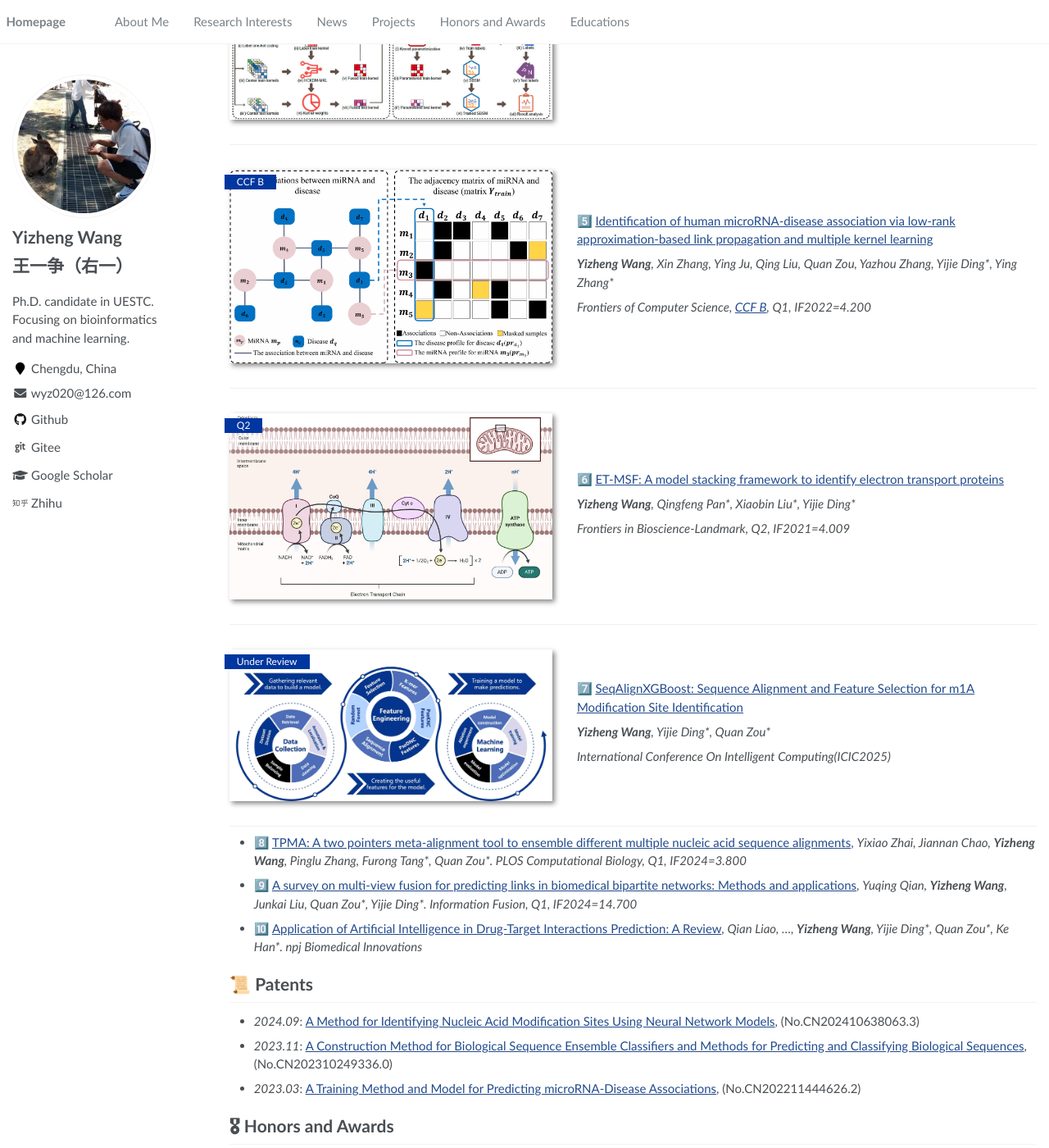
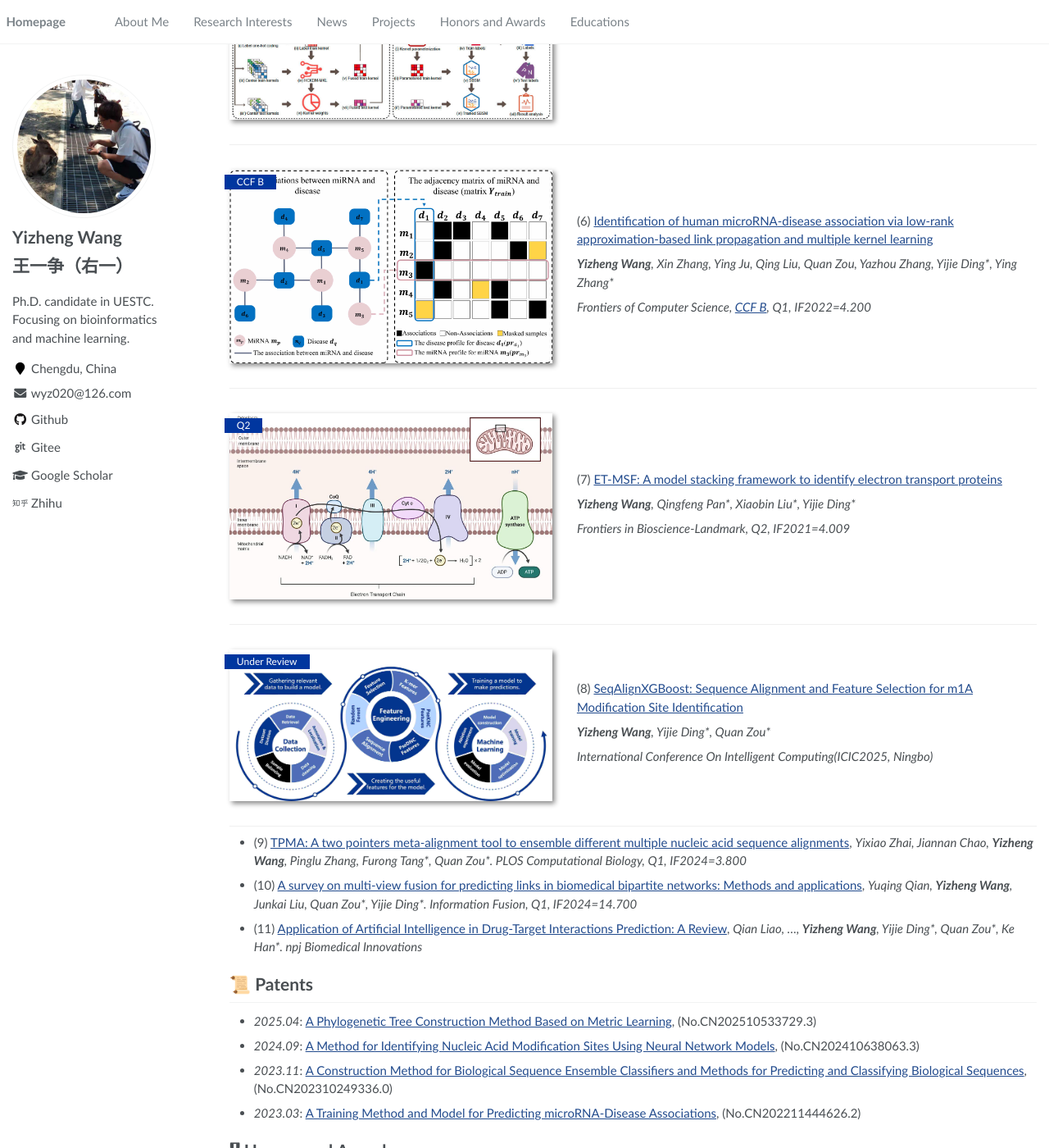
Before and after one commit to yzwbio/yzwbio.github.io, a Jekyll site: the page built from _pages/about.md, in a window 1280 px wide and 1400 px high, scrolled down 2491 px. Shown: the whole window at 82% size. Built offline with Jekyll 4.4.1, drawn with Linux system fonts in a browser that asks for light colours; some of the changed text lies outside the part shown.

Commit message:
修改：     _pages/about.md

```diff
--- a/_pages/about.md
+++ b/_pages/about.md
@@ -46,7 +46,7 @@
 <!------------------------------------------------------------------------------>
 <div class='paper-box'>
   <div class='paper-box-image'>
-      <div class="badge">Write Manuscripts</div>
+      <div class="badge">Perform Experiments</div>
       <img src='images/amp.jpg' alt="sym" width="100%">
   </div>
   <div class='paper-box-text' markdown="1">
@@ -63,7 +63,7 @@
 <!------------------------------------------------------------------------------>
 <div class='paper-box'>
   <div class='paper-box-image'>
-      <div class="badge">Write Manuscripts</div>
+      <div class="badge">Under Review</div>
       <img src='images/SBNN.jpg' alt="sym" width="100%">
   </div>
   <div class='paper-box-text' markdown="1">
@@ -80,7 +80,7 @@
 <!------------------------------------------------------------------------------>
 <div class='paper-box'>
   <div class='paper-box-image'>
-      <div class="badge">Perform experiments</div>
+      <div class="badge">Perform Experiments</div>
       <img src='images/DeepKernelSBSM.jpg' alt="sym" width="100%">
   </div>
   <div class='paper-box-text' markdown="1">
@@ -98,7 +98,7 @@
 <!------------------------------------------------------------------------------>
 <div class='paper-box'>
   <div class='paper-box-image'>
-      <div class="badge">Perform experiments</div>
+      <div class="badge">Perform Experiments</div>
       <img src='images/hckdm.jpg' alt="sym" width="100%">
   </div>
   <div class='paper-box-text' markdown="1">
@@ -145,7 +145,7 @@
   </div>
   <div class='paper-box-text' markdown="1">
 
-5️⃣ [Identification of human microRNA-disease association via low-rank approximation-based link propagation and multiple kernel learning](https://journal.hep.com.cn/fcs/EN/10.1007/s11704-023-2490-5)
+(6) [Identification of human microRNA-disease association via low-rank approximation-based link propagation and multiple kernel learning](https://journal.hep.com.cn/fcs/EN/10.1007/s11704-023-2490-5)
 
 ***Yizheng Wang**, Xin Zhang, Ying Ju, Qing Liu, Quan Zou, Yazhou Zhang, Yijie Ding\*, Ying Zhang\**
 
@@ -184,27 +184,28 @@
   </div>
   <div class='paper-box-text' markdown="1">
 
-7️⃣ [SeqAlignXGBoost: Sequence Alignment and Feature Selection for m1A Modification Site Identification](#)
+(8) [SeqAlignXGBoost: Sequence Alignment and Feature Selection for m1A Modification Site Identification](#)
 
 ***Yizheng Wang**, Yijie Ding\*, Quan Zou\**
 
-*International Conference On Intelligent Computing(ICIC2025)*
+*International Conference On Intelligent Computing(ICIC2025, Ningbo)*
 
   </div>
 </div>
 <!------------------------------------------------------------------------------>
 
 
-- 8️⃣ [TPMA: A two pointers meta-alignment tool to ensemble different multiple nucleic acid sequence alignments](https://journals.plos.org/ploscompbiol/article?id=10.1371/journal.pcbi.1011988), *Yixiao Zhai, Jiannan Chao, **Yizheng Wang**, Pinglu Zhang, Furong Tang\*, Quan Zou\*. PLOS Computational Biology, Q1, IF2024=3.800*
+- (9) [TPMA: A two pointers meta-alignment tool to ensemble different multiple nucleic acid sequence alignments](https://journals.plos.org/ploscompbiol/article?id=10.1371/journal.pcbi.1011988), *Yixiao Zhai, Jiannan Chao, **Yizheng Wang**, Pinglu Zhang, Furong Tang\*, Quan Zou\*. PLOS Computational Biology, Q1, IF2024=3.800*
 
-- 9️⃣ [A survey on multi-view fusion for predicting links in biomedical bipartite networks: Methods and applications](https://www.sciencedirect.com/science/article/pii/S1566253524006729), *Yuqing Qian, **Yizheng Wang**, Junkai Liu, Quan Zou\*, Yijie Ding\*. Information Fusion, Q1, IF2024=14.700*
+- (10) [A survey on multi-view fusion for predicting links in biomedical bipartite networks: Methods and applications](https://www.sciencedirect.com/science/article/pii/S1566253524006729), *Yuqing Qian, **Yizheng Wang**, Junkai Liu, Quan Zou\*, Yijie Ding\*. Information Fusion, Q1, IF2024=14.700*
 
-- 🔟 [Application of Artificial Intelligence in Drug-Target Interactions Prediction: A Review](#), *Qian Liao, ..., **Yizheng Wang**, Yijie Ding\*, Quan Zou\*, Ke Han\*. npj Biomedical Innovations*
+- (11) [Application of Artificial Intelligence in Drug-Target Interactions Prediction: A Review](#), *Qian Liao, ..., **Yizheng Wang**, Yijie Ding\*, Quan Zou\*, Ke Han\*. npj Biomedical Innovations*
 
 # 📜 Patents
-- *2024.09*: [A Method for Identifying Nucleic Acid Modification Sites Using Neural Network Models](https://kns.cnki.net/kcms2/article/abstract?v=KrjhrmY9aOXwzcTFbmu4pBVqW6DPEI-3s0eeepmiORdD_xlRYRdokzlxTNhO6A9FPYNpzStZkcusZY1ym64QEuroqXVLrztg7MX3h489zCaYfn64r-40gZk78gu7tiLtTkaYemw2Lgkj9EgICsZle3GRTCIe1KCyAPZoNCKvEvM6srNDg93Sks1eezcWmaaY&uniplatform=NZKPT&language=CHS), (No.CN202410638063.3)
-- *2023.11*: [A Construction Method for Biological Sequence Ensemble Classifiers and Methods for Predicting and Classifying Biological Sequences](https://kns.cnki.net/kcms2/article/abstract?v=KrjhrmY9aOUfRhwquxl7HLs39eEG4HOWA7YU_hgl6VokYyKhmWAmnzYZ3Ea4G7SD7F_EjGYy2l4zHPrWwAIrk2sgCA2tIP-9_iVykNNvEQC1iwmqfsrlNgnOA8RIr-jBwhosolorFg4Xx9XiXZFUK4oFPWphlNbZipyKt_YBKiHiVInY_38iG5LMsAWILYeM&uniplatform=NZKPT&language=CHS), (No.CN202310249336.0)
-- *2023.03*: [A Training Method and Model for Predicting microRNA-Disease Associations](https://kns.cnki.net/kcms2/article/abstract?v=KrjhrmY9aOUfRhwquxl7HLs39eEG4HOWA7YU_hgl6VokYyKhmWAmnxe0g7ivqH7MMGpj0bkd4Z6_Sq0wDmiJx1EFhv7z_kXk2BzhGUSJqxI4sZlWb2zfidX7XFVZLN5nw3bVk3tGLnraN-zwZ0Ez42VzeAeTtEjXb416WU8erilG4D2ues3qGjBAdljMrTVc&uniplatform=NZKPT&language=CHS), (No.CN202211444626.2)
+- *2025.04*: [A Phylogenetic Tree Construction Method Based on Metric Learning](https://cprs.patentstar.com.cn/Search/Detail?ANE=5CBA5BEA9GFE9DHG8GBA4CCA9CGE9DGD9EEC9HAF7FAA9BEF), (No.CN202510533729.3)
+- *2024.09*: [A Method for Identifying Nucleic Acid Modification Sites Using Neural Network Models](https://cprs.patentstar.com.cn/Search/Detail?ANE=7BEA9EFA9DHD6BBA6EBA5DCA8CAA9ICEAIBA9GGD9EFG9FGF), (No.CN202410638063.3)
+- *2023.11*: [A Construction Method for Biological Sequence Ensemble Classifiers and Methods for Predicting and Classifying Biological Sequences](https://cprs.patentstar.com.cn/Search/Detail?ANE=7EBA8IAA4BBA9GEE9AIA9IGF9HCC9DCAGGIA9AHB9IBD7BAA), (No.CN202310249336.0)
+- *2023.03*: [A Training Method and Model for Predicting microRNA-Disease Associations](https://cprs.patentstar.com.cn/Search/Detail?ANE=7DCA9HCA6DBA9CGB9BHA9HBA9HAC9IDG9GFG9GAD8AGA9AGD), (No.CN202211444626.2)
 
 # 🎖 Honors and Awards
 - *2022.06*: Outstanding graduates of Hebei Province (河北省优秀毕业生), Hebei Provincial Department of Education (河北省教育厅).
```
Also changed, not shown: other parts of _pages/about.md (+2 -2 lines).
